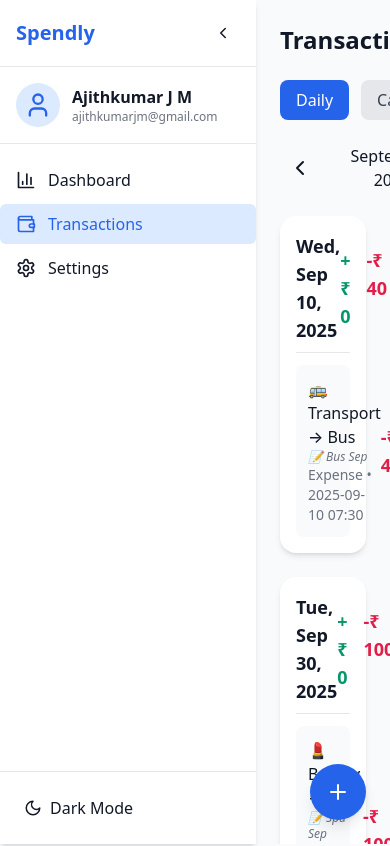
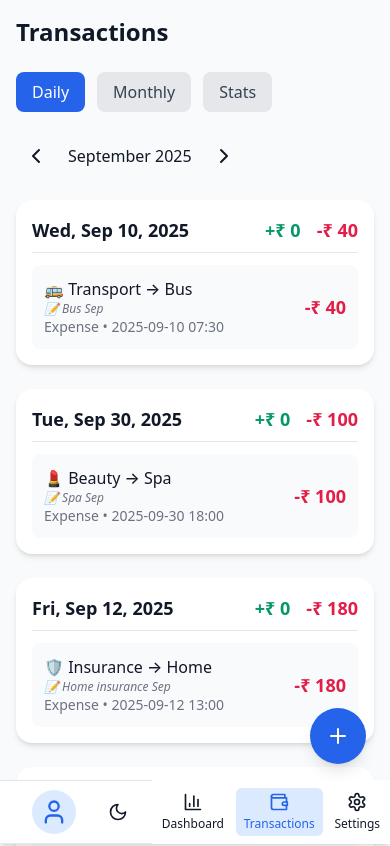
Before and after one commit to AjithkumarJM/Spendly, a React (Create React App) app: page /transactions in a window 390 px wide. Shown: the top 846 px of the page. Built offline with nearby package versions, Linux system fonts and the light colour scheme.

Commit message:
Adds mobiel view changes

```diff
--- a/src/components/Layout.jsx
+++ b/src/components/Layout.jsx
@@ -39,10 +39,10 @@ export default function Layout({ children }) {
                 darkMode={darkMode}
                 setDarkMode={setDarkMode}
             />
-            <main className={`flex-1 p-6 overflow-y-auto h-screen transition-all duration-300 ${collapsed ? "ml-20" : "ml-64"}`}>
+            <main className={`flex-1 p-4 sm:p-6 overflow-y-auto transition-all duration-300 pb-28 md:pb-0 ${collapsed ? "md:ml-20" : "md:ml-64"}`}>
                 {children}
                 {/* Floating Add Button with tooltip */}
-                <div className="fixed bottom-6 right-6 group">
+                <div className="fixed bottom-20 right-6 z-50 md:bottom-6 md:z-auto group">
                     <button
                         onClick={() => setShowModal(true)}
                         className="bg-blue-600 text-white p-4 rounded-full shadow-lg hover:bg-blue-700 transition-colors focus:outline-none focus:ring-2 focus:ring-blue-400"
--- a/src/components/layout/Sidebar.jsx
+++ b/src/components/layout/Sidebar.jsx
@@ -6,10 +6,15 @@ import { Moon, Sun, Menu, ChevronLeft } from "lucide-react";
 export default function Sidebar({ collapsed, setCollapsed, darkMode, setDarkMode }) {
     return (
         <aside
-            className={`fixed top-0 left-0 h-full ${collapsed ? "w-20" : "w-64"} transition-all duration-300 bg-white dark:bg-gray-800 shadow-md flex flex-col z-40`}
+            className={`
+                fixed flex md:flex-col fixed bottom-0 left-0 w-full h-16 md:top-0 md:left-0 md:h-full md:min-h-screen
+                ${collapsed ? "md:w-20" : "md:w-64"}
+                transition-all duration-300 bg-white dark:bg-gray-800 shadow-md z-40 md:z-auto md:shadow-none md:border-r dark:md:border-gray-700
+                overflow-x-auto md:overflow-y-auto
+            `}
         >
-            {/* Logo + Collapse */}
-            <div className="flex items-center justify-between p-4 border-b dark:border-gray-700">
+            {/* Logo + Collapse (show only on md+) */}
+            <div className="hidden md:flex items-center justify-between p-4 border-b dark:border-gray-700">
                 {!collapsed && (
                     <span className="text-xl font-bold text-blue-600 dark:text-blue-400">
                         Spendly
@@ -22,9 +27,27 @@ export default function Sidebar({ collapsed, setCollapsed, darkMode, setDarkMode
                     {collapsed ? <Menu size={18} /> : <ChevronLeft size={18} />}
                 </button>
             </div>
-            <UserProfile collapsed={collapsed} />
-            <SidebarNav collapsed={collapsed} />
-            <div className="p-4 border-t dark:border-gray-700 mt-auto">
+            {/* User Profile and Dark Mode Toggle for mobile */}
+            <div className="flex md:hidden items-center justify-between w-90% px-4 py-2 border-t border-b dark:border-gray-700 bg-white dark:bg-gray-800">
+                <UserProfile collapsed={true} />
+                <button
+                    onClick={() => setDarkMode(!darkMode)}
+                    className="p-2 rounded hover:bg-gray-100 dark:hover:bg-gray-700 ml-2"
+                    aria-label="Toggle dark mode"
+                >
+                    {darkMode ? <Sun size={20} /> : <Moon size={20} />}
+                </button>
+            </div>
+            {/* User Profile (show only on md+) */}
+            <div className="hidden md:block">
+                <UserProfile collapsed={collapsed} />
+            </div>
+            {/* Nav Links: horizontal on mobile, vertical on desktop */}
+            <nav className="flex-1 flex flex-row md:flex-col items-center justify-center md:justify-start w-full">
+                <SidebarNav collapsed={collapsed} isMobile={true} />
+            </nav>
+            {/* Dark Mode Toggle (show only on md+) */}
+            <div className="hidden md:block p-4 border-t dark:border-gray-700 mt-auto">
                 <button
                     onClick={() => setDarkMode(!darkMode)}
                     className="flex items-center w-full p-2 rounded hover:bg-gray-100 dark:hover:bg-gray-700"
--- a/src/components/layout/SidebarNav.jsx
+++ b/src/components/layout/SidebarNav.jsx
@@ -11,18 +11,22 @@ const navItems = [
 export default function SidebarNav({ collapsed }) {
     const location = useLocation();
     return (
-        <nav className="flex-1 mt-4 space-y-1">
+        <nav className="flex flex-row w-full justify-around md:flex-col md:w-full md:justify-start md:space-y-1">
             {navItems.map((item) => (
                 <Link
                     key={item.to}
                     to={item.to}
-                    className={`flex items-center px-4 py-2 rounded-md transition-colors ${location.pathname === item.to
+                    className={`flex flex-col md:flex-row items-center justify-center md:justify-start px-2 py-1 md:px-4 md:py-2 rounded-md transition-colors ${location.pathname === item.to
                         ? "bg-blue-100 text-blue-600 dark:bg-blue-900 dark:text-blue-300"
                         : "hover:bg-gray-100 dark:hover:bg-gray-700"
                         }`}
                 >
                     {item.icon}
-                    {!collapsed && <span className="ml-3">{item.label}</span>}
+                    {!collapsed && (
+                        <span className="mt-1 md:mt-0 md:ml-3 text-xs md:text-base">
+                            {item.label}
+                        </span>
+                    )}
                 </Link>
             ))}
         </nav>
--- a/src/components/transactions/StatsTabsWithDetails.jsx
+++ b/src/components/transactions/StatsTabsWithDetails.jsx
@@ -148,6 +148,8 @@ export default function StatsTabsWithDetails({ transactions, currency }) {
                     <div className="text-2xl font-bold text-blue-700 dark:text-blue-200">{currency} {totalIncome - totalExpense}</div>
                 </div>
             </div>
+            <div className="w-full overflow-x-auto">
+                <div className="min-w-[400px] sm:min-w-0">
                     <ResponsiveContainer width="100%" height={320}>
                         <PieChart>
                             <Pie
@@ -167,6 +169,8 @@ export default function StatsTabsWithDetails({ transactions, currency }) {
                             <Legend />
                         </PieChart>
                     </ResponsiveContainer>
+                </div>
+            </div>
             <div className="mt-8">
                 {categories.length === 0 && (
                     <div className="text-center text-gray-500">No data available.</div>
--- a/src/pages/Transactions.jsx
+++ b/src/pages/Transactions.jsx
@@ -57,7 +57,8 @@ export default function Transactions() {
 
     const groupedByDay = groupByDate(filtered);
 
-    const tabs = ["daily", "calendar", "monthly", "stats"];
+    const isMobile = window.innerWidth < 768;
+    const tabs = isMobile ? ["daily", "monthly", "stats"] : ["daily", "calendar", "monthly", "stats"];
 
     return (
         <motion.div
```
Lines whose indentation alone changed are shown as unchanged.
